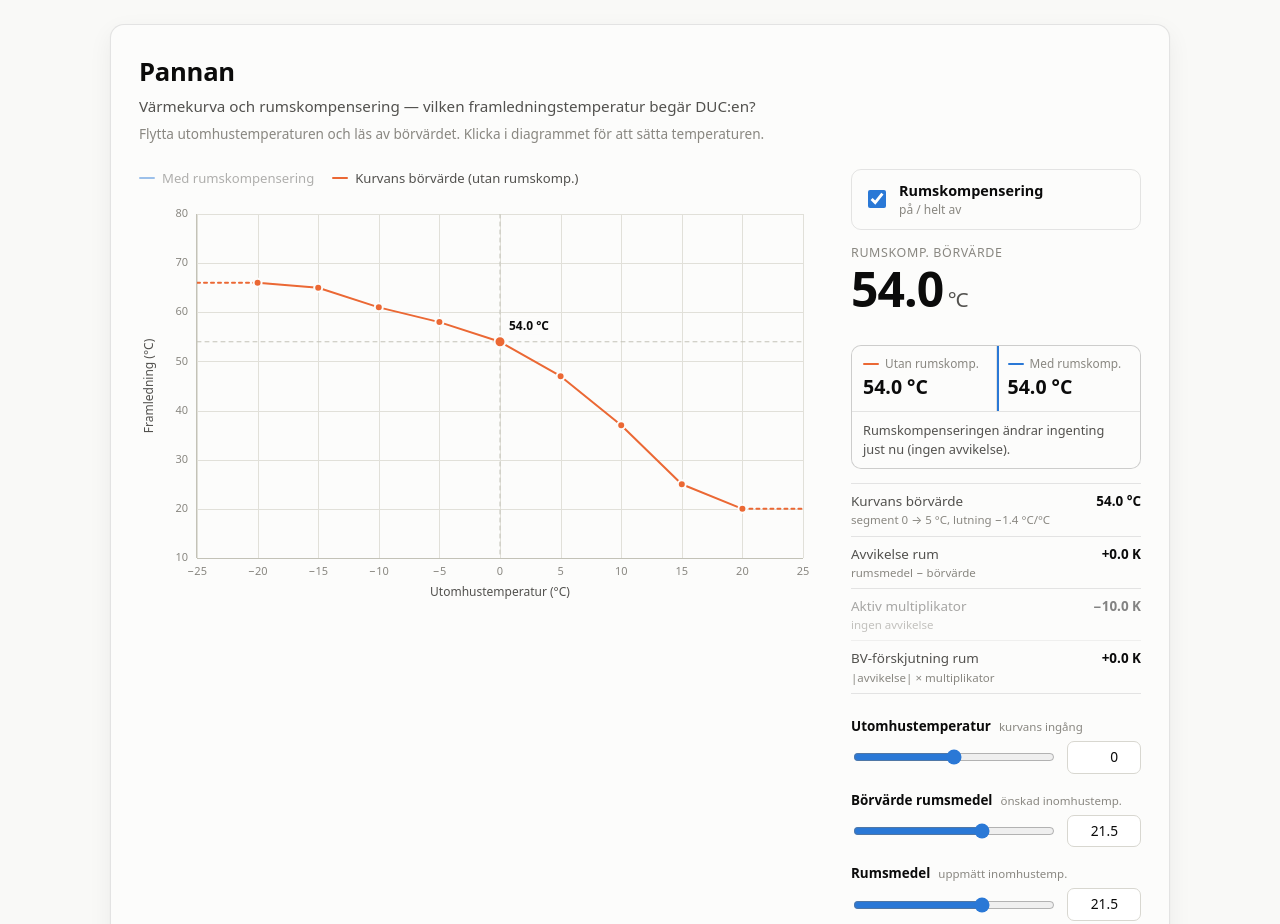
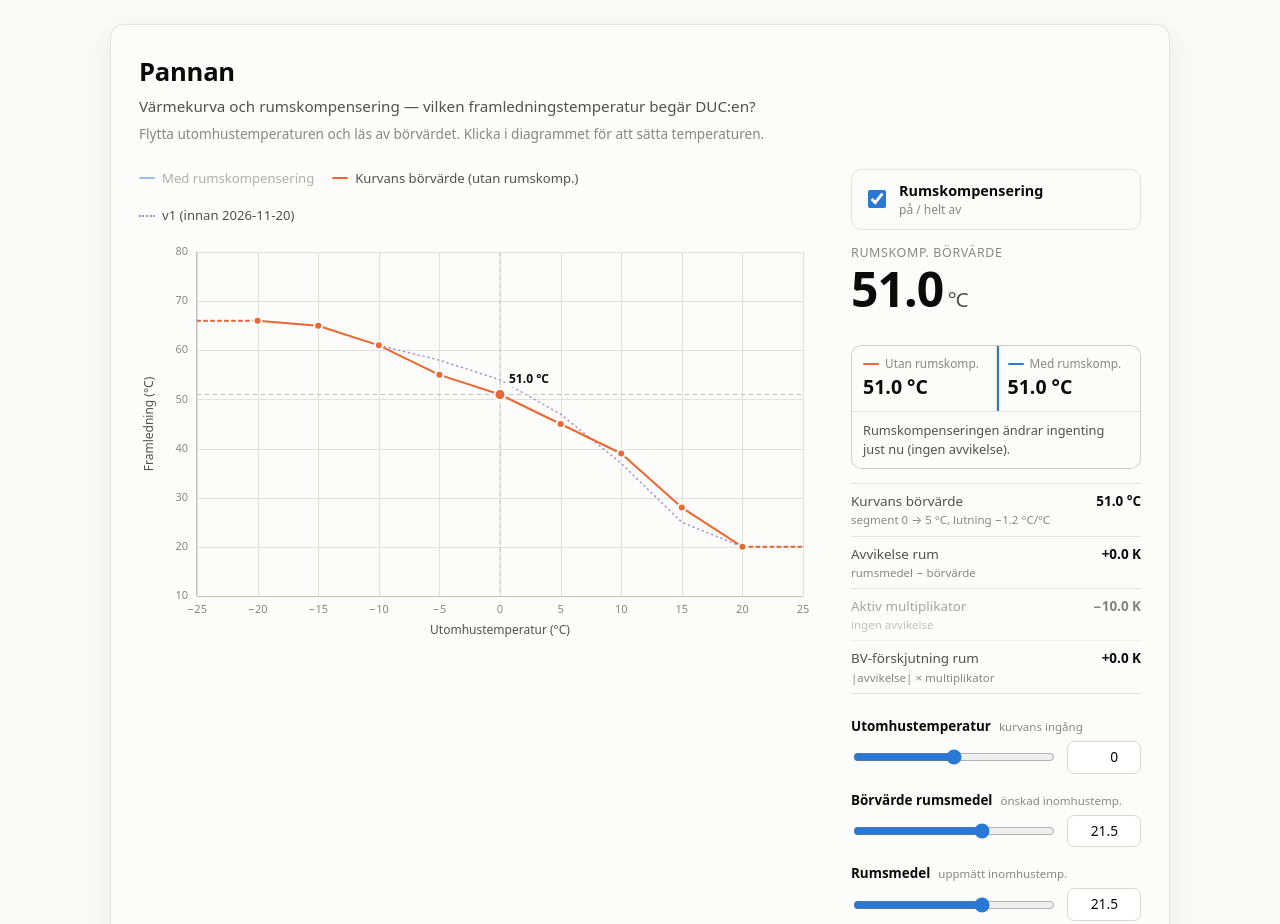
Before and after one commit to honzab/honzab.github.io, a plain HTML site: page labs/pannan/index.html in a window 1280 px wide. Shown: the top 924 px of the page. Drawn offline with Linux system fonts and the light colour scheme.

Commit message:
Update the värmekurva and keep the old one as a dotted v1 reference
Co-Authored-By: Claude Opus 5.5 <noreply@anthropic.com>

```diff
--- a/labs/pannan/index.html
+++ b/labs/pannan/index.html
@@ -20,6 +20,7 @@
     --border:         rgba(11,11,11,0.10);
     --series-1:       #2a78d6;   /* med rumskomp. (effective) */
     --series-2:       #eb6834;   /* utan rumskomp. (configured) */
+    --series-v1:      #a98bd6;   /* v1 reference curve */
     --warning:        #fab219;
     --critical:       #d03b3b;
     --field:          #ffffff;
@@ -38,6 +39,7 @@
       --border:         rgba(255,255,255,0.10);
       --series-1:       #3987e5;
       --series-2:       #d95926;
+      --series-v1:      #8a6fbf;
       --field:          #232322;
       --field-ring:     #3a3a37;
     }
@@ -54,6 +56,7 @@
     --border:         rgba(255,255,255,0.10);
     --series-1:       #3987e5;
     --series-2:       #d95926;
+    --series-v1:      #8a6fbf;
     --field:          #232322;
     --field-ring:     #3a3a37;
   }
@@ -97,6 +100,7 @@
   .key { width: 16px; height: 2px; border-radius: 1px; flex: none; }
   .key.s1 { background: var(--series-1); }
   .key.s2 { background: var(--series-2); }
+  .key.v1 { height: 0; border-top: 2px dotted var(--series-v1); border-radius: 0; }
 
   /* ---- chart ---- */
   .chart-wrap { position: relative; }
@@ -274,6 +278,7 @@
       <div class="legend">
         <span class="legend-item" id="legend-eff"><span class="key s1"></span>Med rumskompensering</span>
         <span class="legend-item" id="legend-base"><span class="key s2"></span>Kurvans börvärde (utan rumskomp.)</span>
+        <span class="legend-item" style="flex-basis: 100%"><span class="key v1"></span>v1 (innan 2026-11-20)</span>
       </div>
       <div class="chart-wrap">
         <canvas id="plot" role="img"
@@ -394,10 +399,17 @@
  * 1. DUC configuration
  * ------------------------------------------------------------------ */
 
+// The previous heating curve, drawn as a fixed grey reference.
+const CURVE_V1 = [
+  { x: -20, y: 66 }, { x: -15, y: 65 }, { x: -10, y: 61 }, { x: -5, y: 58 },
+  { x:   0, y: 54 }, { x:   5, y: 47 }, { x:  10, y: 37 }, { x:  15, y: 25 },
+  { x:  20, y: 20 },
+];
+
 // The heating curve as configured in the DUC, ascending in x.
 const CURVE = [
-  { x: -20, y: 66 }, { x: -15, y: 65 }, { x: -10, y: 61 }, { x: -5, y: 58 },
-  { x:   0, y: 54 }, { x:   5, y: 47 }, { x:  10, y: 37 }, { x:  15, y: 25 },
+  { x: -20, y: 66 }, { x: -15, y: 65 }, { x: -10, y: 61 }, { x: -5, y: 55 },
+  { x:   0, y: 51 }, { x:   5, y: 45 }, { x:  10, y: 39 }, { x:  15, y: 28 },
   { x:  20, y: 20 },
 ];
 
@@ -725,6 +737,7 @@ function tokens() {
     primary: get('--text-primary'),
     s1: get('--series-1'),
     s2: get('--series-2'),
+    v1: get('--series-v1'),
     warning: get('--warning'),
   };
 }
@@ -764,12 +777,15 @@ function drawCurve(points, style) {
   ctx.stroke();
   ctx.restore();
 
+  ctx.save();
+  if (style.dash) ctx.setLineDash(style.dash);
   ctx.beginPath();
   points.forEach((p, i) => {
     const px = xToPx(p.x), py = yToPx(p.y);
     if (i === 0) ctx.moveTo(px, py); else ctx.lineTo(px, py);
   });
   ctx.stroke();
+  ctx.restore();
 
   if (style.markers) {
     for (const p of points) {
@@ -802,7 +818,7 @@ function draw(active, withComp, withoutComp) {
   const r = plotRect();
   const shifted = Math.abs(active.offset) > 0.049;
 
-  setYDomain([withoutComp.effectiveCurve, active.effectiveCurve],
+  setYDomain([CURVE_V1, withoutComp.effectiveCurve, active.effectiveCurve],
              [withoutComp.supply, active.supply]);
 
   ctx.clearRect(0, 0, cssW, cssH);
@@ -893,7 +909,8 @@ function draw(active, withComp, withoutComp) {
     dashedGuide(xToPx(state.hover), r.y, xToPx(state.hover), r.y + r.h, t.axis);
   }
 
-  // --- curves: configured behind, effective in front ---
+  // --- curves: v1 reference, configured behind, effective in front ---
+  drawCurve(CURVE_V1, { color: t.v1, width: 1.5, markers: false, dash: [1, 4], surface: t.surface });
   if (shifted) {
     drawCurve(withoutComp.effectiveCurve, { color: t.s2, width: 2, markers: false, surface: t.surface });
   }
```
